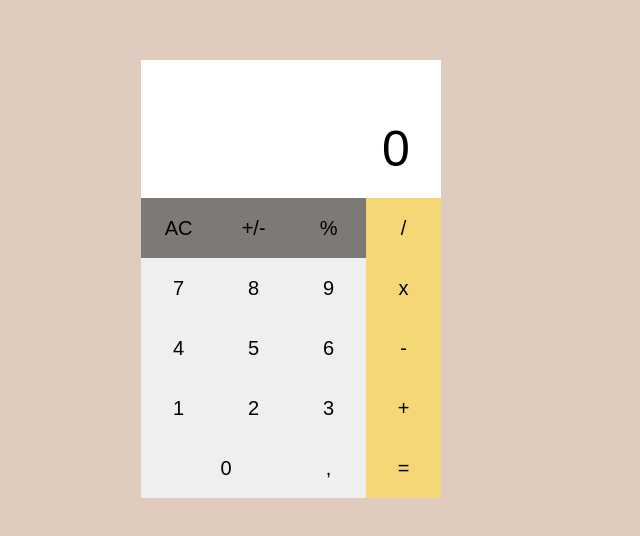
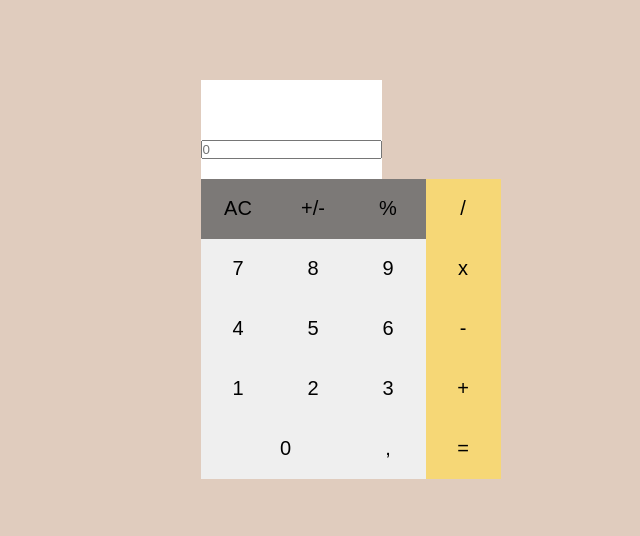
Before and after one commit to EliMarago/Calculator-2, a plain HTML site: page index.html in a window 1280 px wide. Shown: the part 196-732 px from the top of the page, without its empty margins (349-989 px from the left). Drawn offline with Linux system fonts and the light colour scheme.

Commit message:
Update index.html

```diff
--- a/index.html
+++ b/index.html
@@ -12,7 +12,7 @@
 <body>
     <div class="display-container">
         <div class="Calculator">
-            <span class="container" class="display">0</span>
+        <input type="text" class="display" placeholder="0" />
         </div>
         <div class="bottons">
             <button class="simbolo-1" onclick="clearDisplay()" >AC</button>
```
